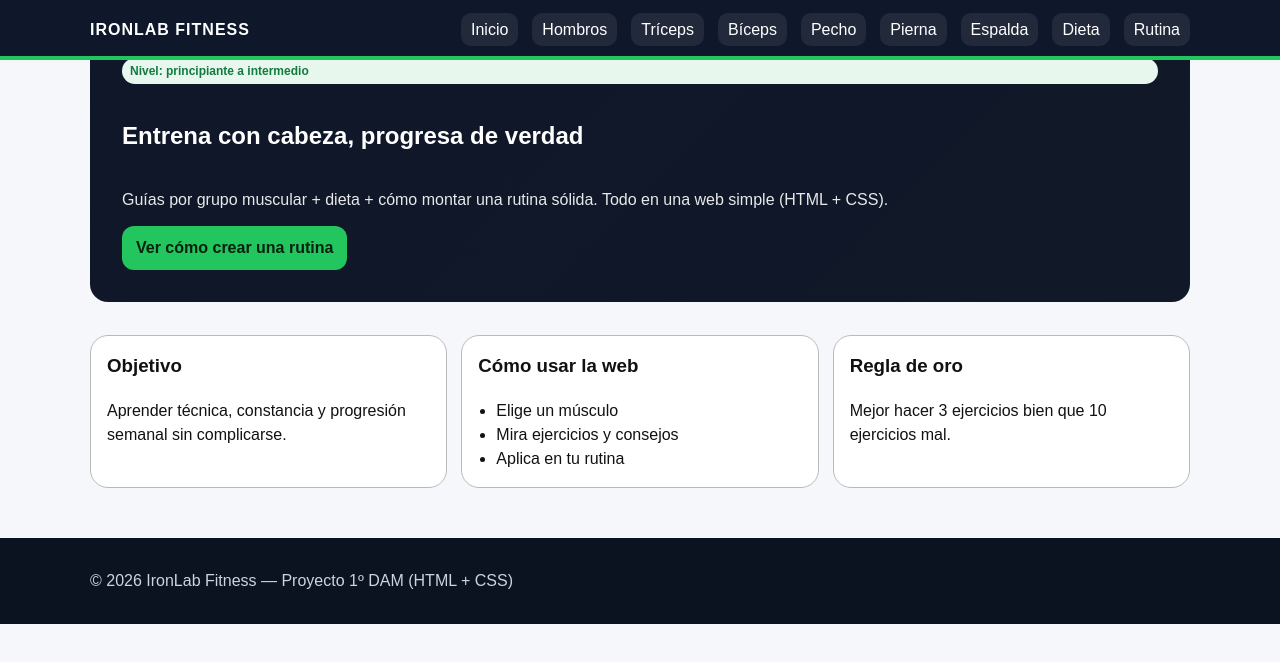
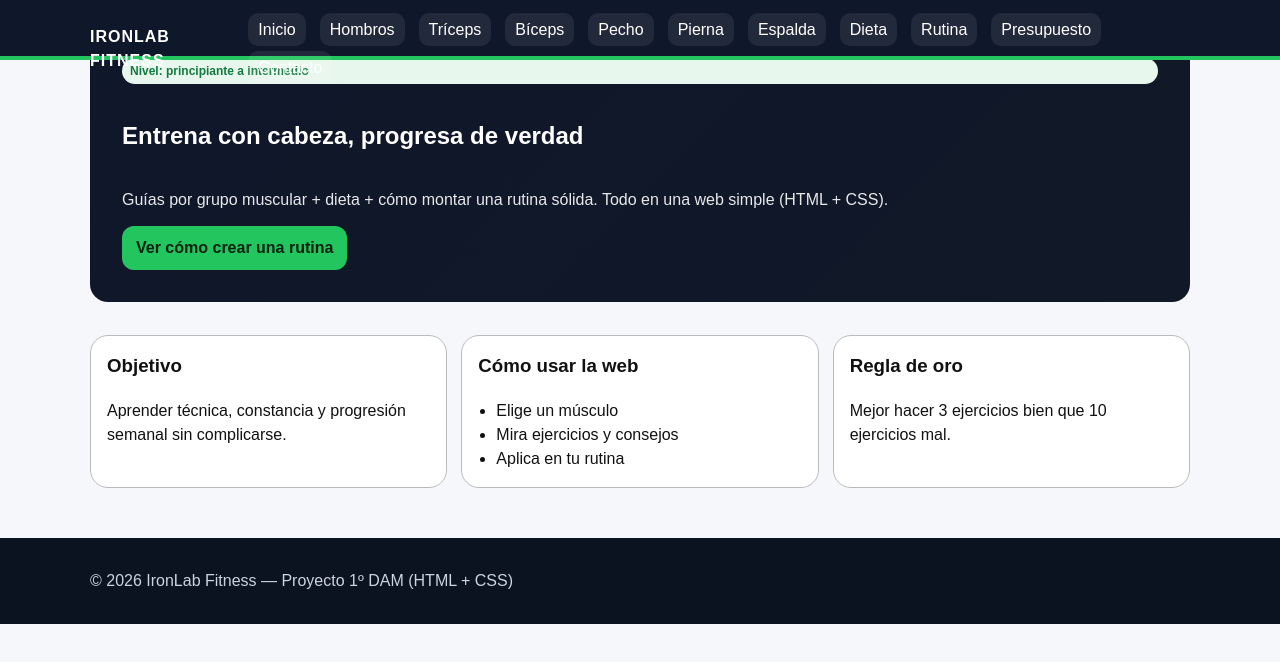
Before and after one commit to rmartin-11/gymguapo, a plain HTML site: page inicio.html in a window 1280 px wide. Drawn offline with Linux system fonts and the light colour scheme.

Commit message:
Update inicio.html

```diff
--- a/inicio.html
+++ b/inicio.html
@@ -23,6 +23,8 @@
         <li><a href="espalda.html">Espalda</a></li>
         <li><a href="dieta.html">Dieta</a></li>
         <li><a href="rutina.html">Rutina</a></li>
+        <li><a href="presupuesto.html">Presupuesto</a></li>
+        <li><a href="contacto.html">Contacto</a></li>
       </ul>
     </nav>
   </div>
```
